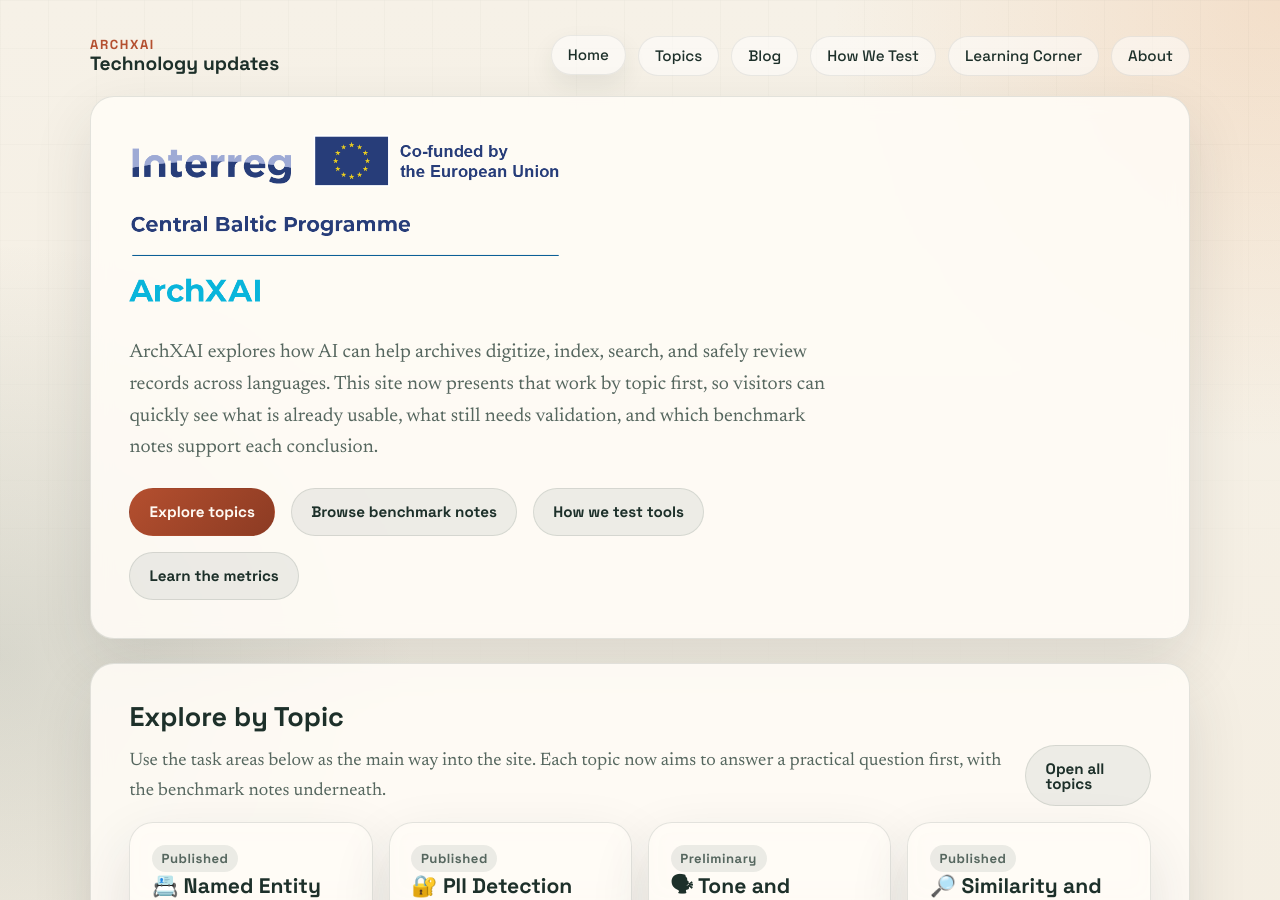
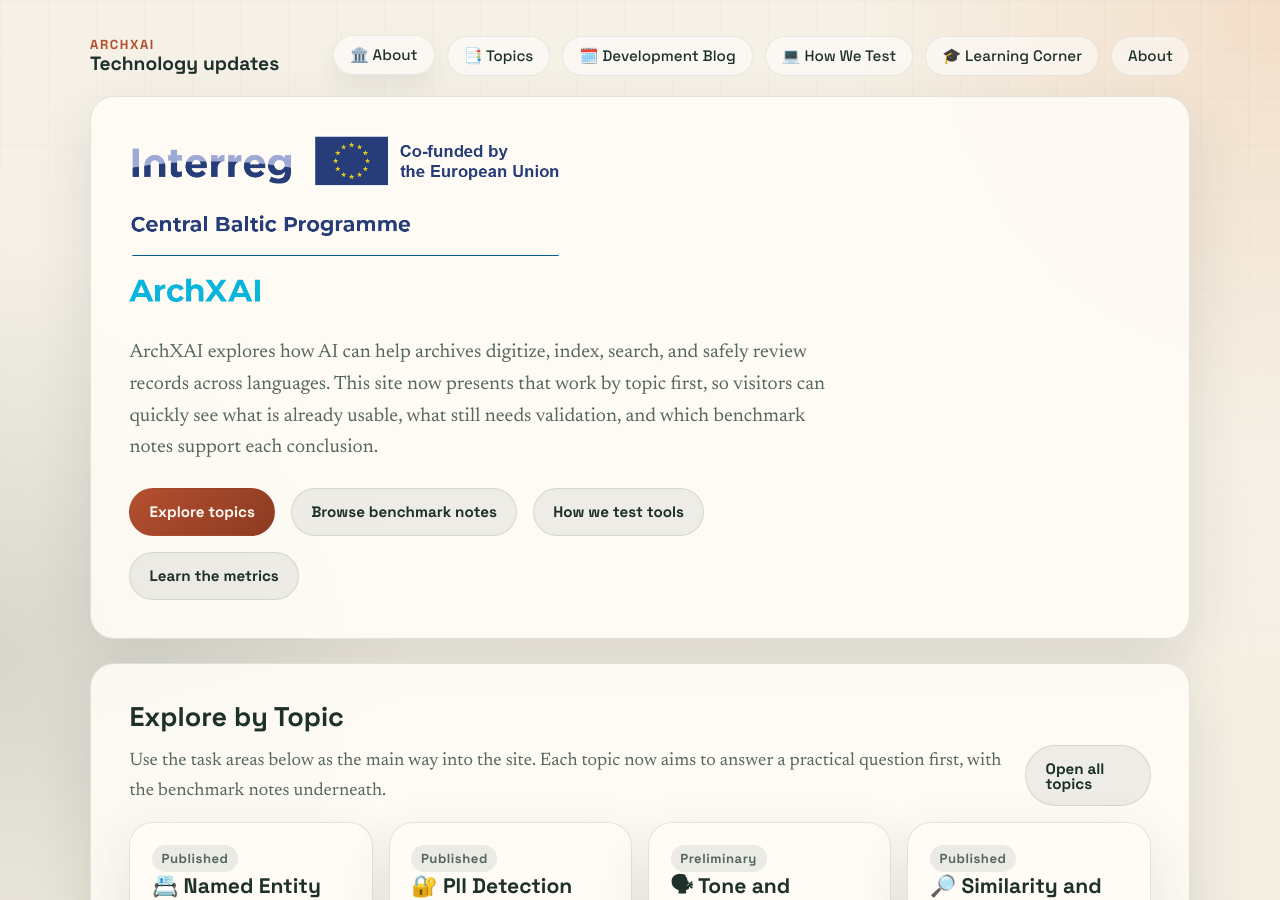
Before and after one commit to archxai/archxai.github.io, a Jekyll site: the page built from index.md, in a window 1280 px wide and 900 px high. Built offline with Jekyll 4.4.1, drawn with Linux system fonts in a browser that asks for light colours.

Commit message:
Update navigation titles with emojis

```diff
--- a/_data/navigation.yml
+++ b/_data/navigation.yml
@@ -1,12 +1,12 @@
-- title: Home
+- title: 🏛️ About
   url: /
-- title: Topics
+- title: 📑 Topics
   url: /tracks/
-- title: Blog
+- title: 🗓️ Development Blog
   url: /blog/
-- title: How We Test
+- title: 💻 How We Test
   url: /methodology/
-- title: Learning Corner
+- title: 🎓 Learning Corner
   url: /learning-corner/
 - title: About
   url: /overview/
```
